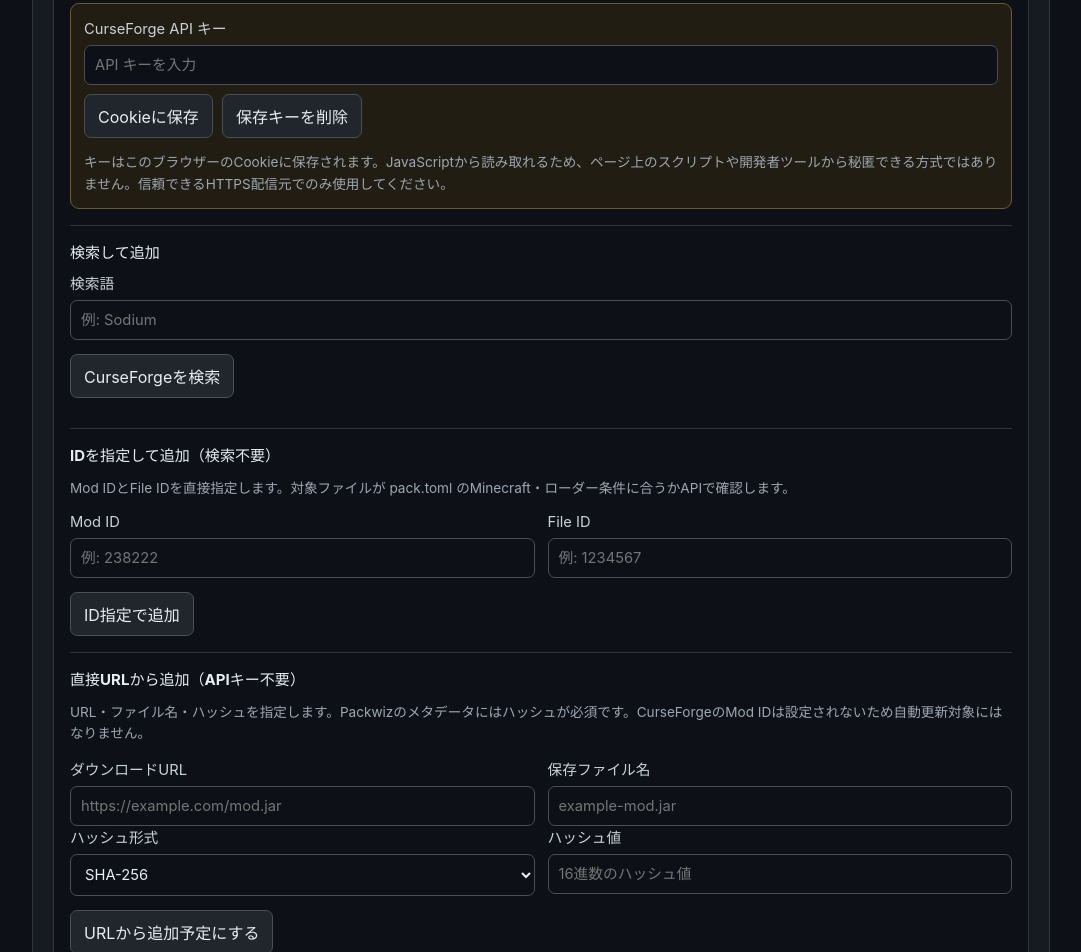
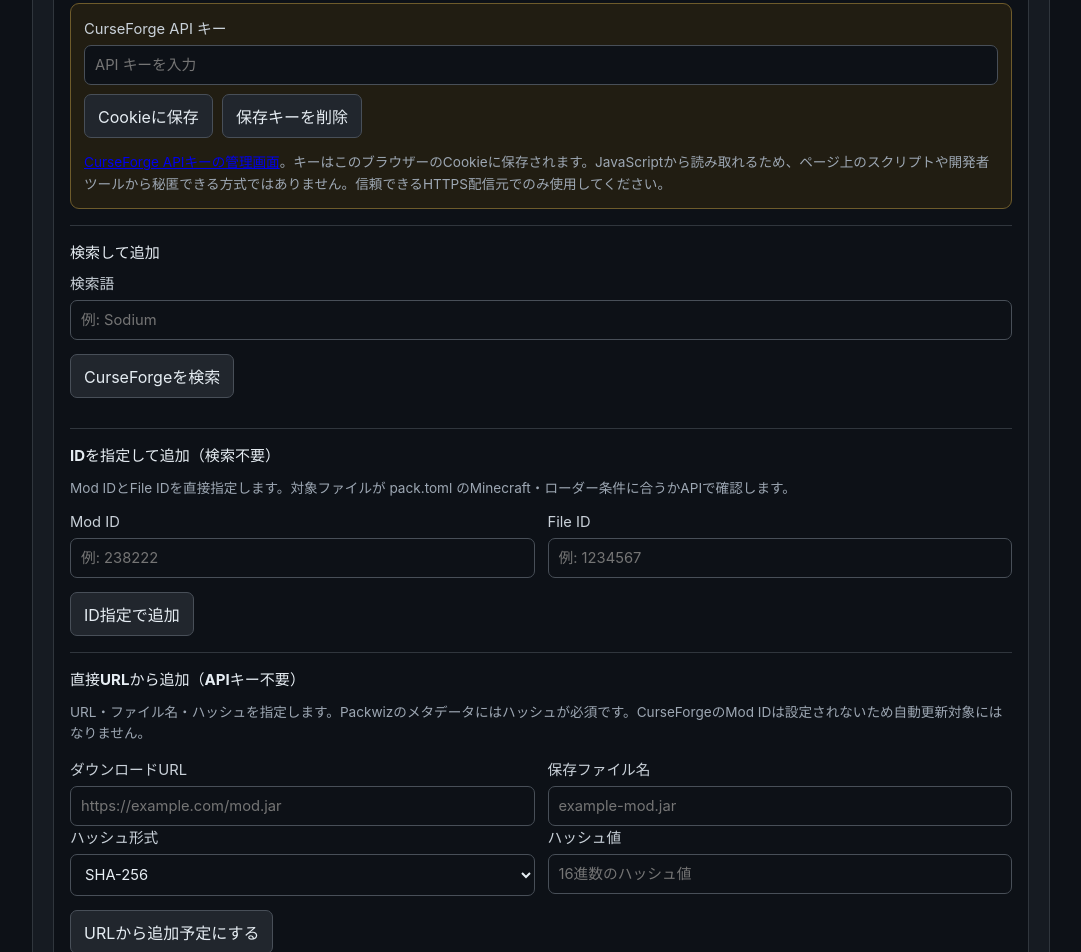
Before and after one commit to nestaida4096/Packwiz-Web-Manager, a plain HTML site: page index.html in a window 1280 px wide. Shown: the part 1230-2182 px from the top of the page, without its empty margins (99-1180 px from the left). Drawn offline with Linux system fonts and the light colour scheme.

Commit message:
Add CurseForge API key console link

```diff
--- a/index.html
+++ b/index.html
@@ -30,7 +30,7 @@
       <label>CurseForge API キー <input id="cfApiKey" type="password" autocomplete="off" placeholder="API キーを入力"></label>
       <div class="actions"><button id="cfSaveKey" type="button" class="secondary">Cookieに保存</button><button id="cfForgetKey" type="button" class="secondary">保存キーを削除</button></div>
       <p id="cfKeyStatus" class="status" aria-live="polite"></p>
-      <p class="hint">キーはこのブラウザーのCookieに保存されます。JavaScriptから読み取れるため、ページ上のスクリプトや開発者ツールから秘匿できる方式ではありません。信頼できるHTTPS配信元でのみ使用してください。</p>
+      <p class="hint"><a href="https://console.curseforge.com/" target="_blank" rel="noopener noreferrer">CurseForge APIキーの管理画面</a>。キーはこのブラウザーのCookieに保存されます。JavaScriptから読み取れるため、ページ上のスクリプトや開発者ツールから秘匿できる方式ではありません。信頼できるHTTPS配信元でのみ使用してください。</p>
     </div>
     <div class="cf-subsection">
       <h4>検索して追加</h4>
```
